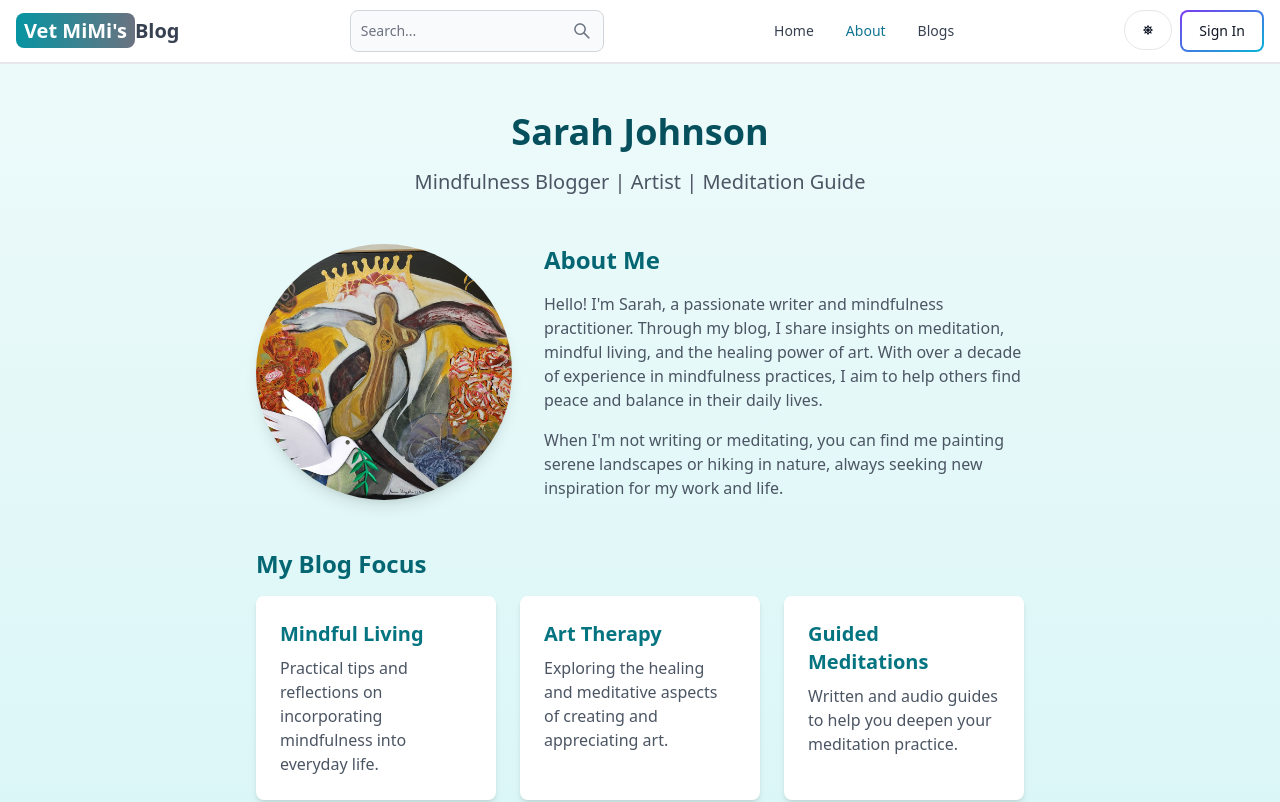
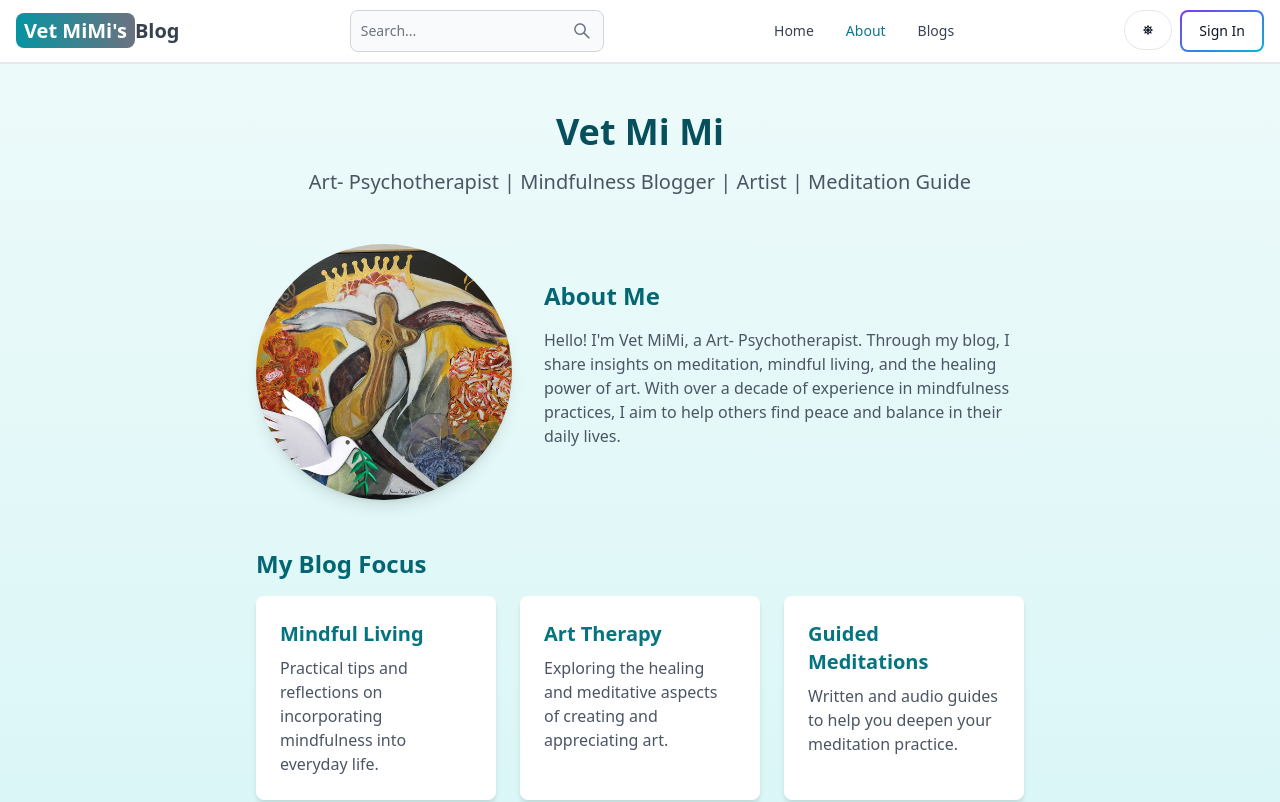
Before and after one commit to NoelPOS/blog-app, a React (Vite) app in the folder client/: page /about in a window 1280 px wide. Shown: the top 802 px of the page. Built offline with nearby package versions, Linux system fonts and the light colour scheme.

Commit message:
modify styling

```diff
--- a/client/src/pages/About.jsx
+++ b/client/src/pages/About.jsx
@@ -41,35 +41,29 @@ export default function About() {
     <div className='min-h-screen bg-gradient-to-b from-teal-50 to-teal-100 py-12 px-4 sm:px-6 lg:px-8'>
       <div className='max-w-3xl mx-auto'>
         <header className='text-center mb-12'>
-          <h1 className='text-4xl font-bold text-teal-800 mb-4'>
-            Sarah Johnson
-          </h1>
+          <h1 className='text-4xl font-bold text-teal-800 mb-4'>Vet Mi Mi</h1>
           <p className='text-xl text-gray-600'>
-            Mindfulness Blogger | Artist | Meditation Guide
+            Art- Psychotherapist | Mindfulness Blogger | Artist | Meditation
+            Guide
           </p>
         </header>
 
-        <div className='flex flex-col md:flex-row items-center md:items-start gap-8 mb-12'>
+        <div className='flex flex-col md:flex-row items-center md:items-center gap-8 mb-12'>
           <img
             src={painting}
-            alt='Sarah Johnson'
+            alt='Vet MiMi'
             className='w-64 h-64 rounded-full object-cover shadow-lg'
           />
-          <div className='flex-1'>
+          <div className='flex-1 '>
             <h2 className='text-2xl font-semibold text-teal-700 mb-4'>
               About Me
             </h2>
-            <p className='text-gray-600 mb-4'>
-              Hello! I'm Sarah, a passionate writer and mindfulness
-              practitioner. Through my blog, I share insights on meditation,
-              mindful living, and the healing power of art. With over a decade
-              of experience in mindfulness practices, I aim to help others find
-              peace and balance in their daily lives.
-            </p>
-            <p className='text-gray-600'>
-              When I'm not writing or meditating, you can find me painting
-              serene landscapes or hiking in nature, always seeking new
-              inspiration for my work and life.
+            <p className='text-gray-600 mb-4 '>
+              Hello! I'm Vet MiMi, a Art- Psychotherapist. Through my blog, I
+              share insights on meditation, mindful living, and the healing
+              power of art. With over a decade of experience in mindfulness
+              practices, I aim to help others find peace and balance in their
+              daily lives.
             </p>
           </div>
         </div>
--- a/client/src/pages/Home.jsx
+++ b/client/src/pages/Home.jsx
@@ -37,7 +37,7 @@ export default function Home() {
         {posts && posts.length > 0 && (
           <div className='flex flex-col gap-6'>
             <h2 className='text-2xl font-semibold text-center'>Recent Posts</h2>
-            <div className='flex flex-wrap gap-4'>
+            <div className='flex flex-wrap gap-4 items-center justify-center'>
               {posts.map((post) => (
                 <PostCard key={post._id} post={post} />
               ))}
--- a/client/src/pages/Search.jsx
+++ b/client/src/pages/Search.jsx
@@ -145,7 +145,7 @@ export default function Search() {
         <h1 className='text-3xl font-semibold sm:border-b border-gray-500 p-3 mt-5 '>
           Posts results:
         </h1>
-        <div className='p-7 flex flex-wrap gap-4'>
+        <div className='p-7 flex flex-wrap gap-4 justify-center'>
           {!loading && posts.length === 0 && (
             <p className='text-xl text-gray-500'>No posts found.</p>
           )}
```
